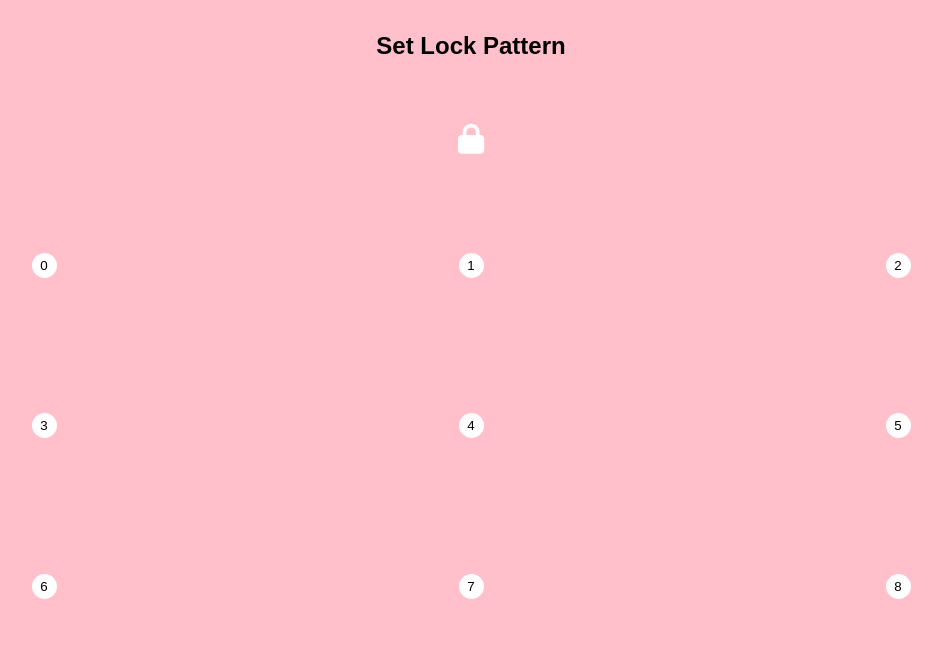
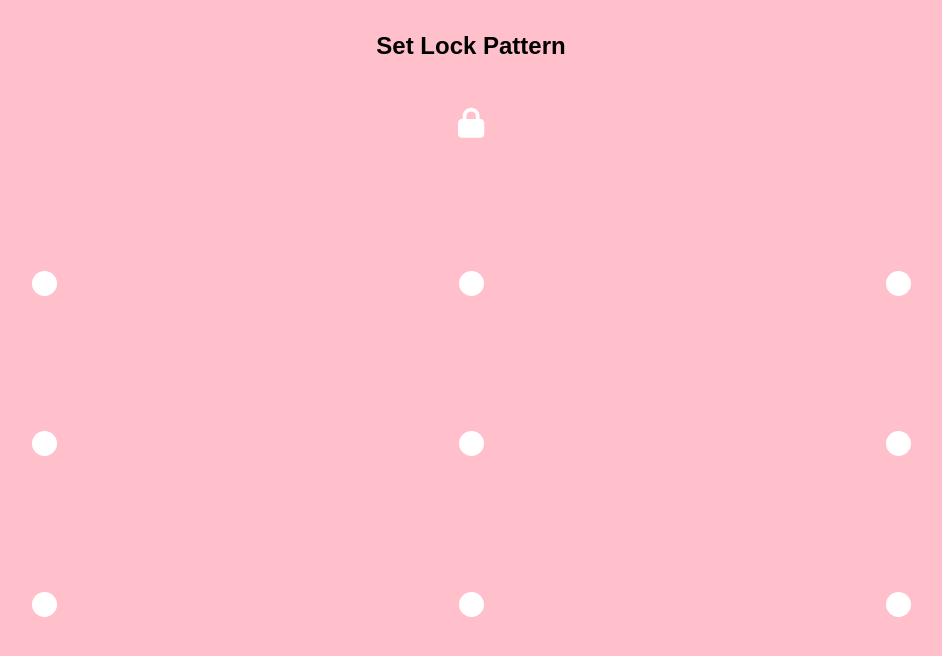
Before and after one commit to lrussosys/lockscreen-app, an Angular app: page /set-lockscreen in a window 1280 px wide. Shown: the top 656 px of the page, without its empty margins (169-1111 px from the left). Built offline with nearby package versions, Linux system fonts and the light colour scheme.

Commit message:
modifiche

```diff
--- a/src/app/pages/set-lockscreen/set-lockscreen.component.css
+++ b/src/app/pages/set-lockscreen/set-lockscreen.component.css
@@ -48,16 +48,55 @@
   align-items: center;
   justify-content: center;
   z-index: 2;
+  text-indent: -9999px;
+
 }
 
 .lock-container {
-  padding: 2rem;
+  padding: 1rem;
   display: flex;
   justify-content: center;
   align-items: center;
   font-size: 30px;
   color: white;
+  flex-direction: column;
 }
+
+.shake{
+  animation: shake 0.5s;
+  animation-iteration-count:1
+}
+.hidden{
+ opacity: 0;
+ transition: all 0.4s linear;
+ pointer-events: none;
+}
+.show{
+ opacity: 1;
+ transition: all 0.4s linear;
+
+}
+
+.lock{
+  padding-bottom: 1rem;
+}
+@keyframes shake {
+  0% { transform: translate(1px, 1px) rotate(0deg); }
+  10% { transform: translate(-1px, -2px) rotate(-1deg); }
+  20% { transform: translate(-3px, 0px) rotate(1deg); }
+  30% { transform: translate(3px, 2px) rotate(0deg); }
+  40% { transform: translate(1px, -1px) rotate(1deg); }
+  50% { transform: translate(-1px, 2px) rotate(-1deg); }
+  60% { transform: translate(-3px, 1px) rotate(0deg); }
+  70% { transform: translate(3px, 1px) rotate(-1deg); }
+  80% { transform: translate(-1px, -1px) rotate(1deg); }
+  90% { transform: translate(1px, 2px) rotate(0deg); }
+  100% { transform: translate(1px, -2px) rotate(-1deg); }
+}
+.line-elem{
+  background-color: white;
+}
+
 /* position: absolute;
   width: 100px;
   height: 10px;
--- a/src/app/pages/set-lockscreen/set-lockscreen.component.html
+++ b/src/app/pages/set-lockscreen/set-lockscreen.component.html
@@ -1,7 +1,8 @@
 <h2 class="title">Set Lock Pattern</h2>
 
 <div class="lock-container">
-  <i class="fa-solid fa-lock" *ngIf="!correct"></i>
+  <i class="fa-solid fa-lock lock" *ngIf="!correct" [ngClass]="wrong ? 'shake': ''"></i>
+  <div [ngClass]="!correct && wrong ? 'show':'hidden'">Riprova</div>
   <i class="fa-solid fa-lock-open" *ngIf="correct"></i>
 </div>
 
--- a/src/app/pages/set-lockscreen/set-lockscreen.component.ts
+++ b/src/app/pages/set-lockscreen/set-lockscreen.component.ts
@@ -36,6 +36,7 @@ export class SetLockscreenComponent implements OnInit, AfterViewInit {
   currentValue: any;
 
   correct: boolean = false;
+  wrong:boolean = false;
 
   ngOnInit(): void {}
 
@@ -83,8 +84,16 @@ export class SetLockscreenComponent implements OnInit, AfterViewInit {
     if (JSON.stringify(temp) === JSON.stringify(this.combinazioneEsatta)) {
       console.log('trovata');
       this.correct = true;
+      this.removeLines()
+      this.dots.forEach((d:any) => {
+        d.selected = false
+      });
     } else {
       this.combinazioneSbagliata();
+      this.wrong = true
+      setTimeout(()=>{
+        this.wrong = false
+      }, 2000)
     }
   }
 
@@ -200,7 +209,7 @@ export class SetLockscreenComponent implements OnInit, AfterViewInit {
     });
     this.combinazioneDigitata = [];
     this.correct = false;
-    alert('riprova');
+    // alert('riprova');
   }
 
   lineaVersoDestra(secondClick: any, firstClick: any) {
--- a/src/styles.css
+++ b/src/styles.css
@@ -4,6 +4,7 @@
   margin: 0;
   box-sizing: border-box;
   font-family: sans-serif;
+
 }
 
 html,
```
